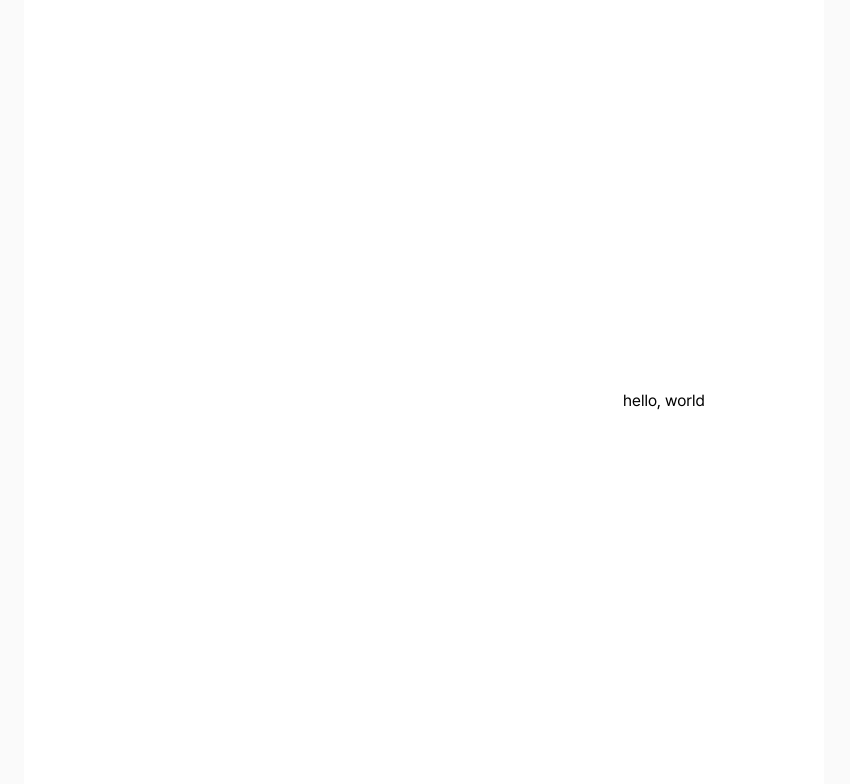
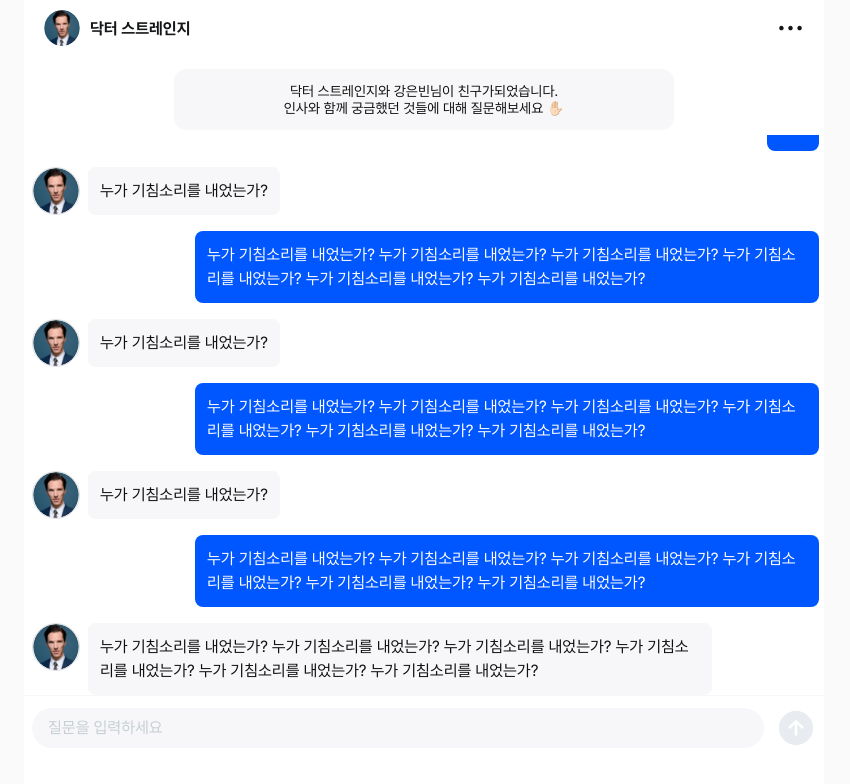
Before and after one commit to brianyun/dr-friend-web, a Next.js app: page / in a window 1280 px wide. Shown: the top 784 px of the page, without its empty margins (216-1066 px from the left). Built offline with nearby package versions, Linux system fonts and the light colour scheme.

Commit message:
feat: AIMessage, UserMessage 추가, /chat 를 /index 로 수정, 기본 상태관리 로직 추가

```diff
--- /dev/null
+++ b/common/assets/contants.ts
@@ -0,0 +1,69 @@
+import { Message } from 'common/models';
+
+export const DEFAULT_MESSAGES = [
+	{
+		id: 0,
+		role: 'user',
+		content: '안뇽',
+	} as Message,
+	{
+		id: 1,
+		role: 'assistant',
+		content: '누가 기침소리를 내었는가?',
+	} as Message,
+	{
+		id: 2,
+		role: 'user',
+		content: '안뇽',
+	} as Message,
+	{
+		id: 3,
+		role: 'assistant',
+		content:
+			'누가 기침소리를 내었는가? 누가 기침소리를 내었는가? 누가 기침소리를 내었는가? 누가 기침소리를 내었는가? 누가 기침소리를 내었는가? 누가 기침소리를 내었는가?',
+	} as Message,
+	{
+		id: 4,
+		role: 'user',
+		content: '안뇽',
+	} as Message,
+	{
+		id: 5,
+		role: 'assistant',
+		content: '누가 기침소리를 내었는가?',
+	} as Message,
+	{
+		id: 6,
+		role: 'user',
+		content:
+			'누가 기침소리를 내었는가? 누가 기침소리를 내었는가? 누가 기침소리를 내었는가? 누가 기침소리를 내었는가? 누가 기침소리를 내었는가? 누가 기침소리를 내었는가?',
+	} as Message,
+	{
+		id: 7,
+		role: 'assistant',
+		content: '누가 기침소리를 내었는가?',
+	} as Message,
+	{
+		id: 8,
+		role: 'user',
+		content:
+			'누가 기침소리를 내었는가? 누가 기침소리를 내었는가? 누가 기침소리를 내었는가? 누가 기침소리를 내었는가? 누가 기침소리를 내었는가? 누가 기침소리를 내었는가?',
+	} as Message,
+	{
+		id: 9,
+		role: 'assistant',
+		content: '누가 기침소리를 내었는가?',
+	} as Message,
+	{
+		id: 10,
+		role: 'user',
+		content:
+			'누가 기침소리를 내었는가? 누가 기침소리를 내었는가? 누가 기침소리를 내었는가? 누가 기침소리를 내었는가? 누가 기침소리를 내었는가? 누가 기침소리를 내었는가?',
+	} as Message,
+	{
+		id: 11,
+		role: 'assistant',
+		content:
+			'누가 기침소리를 내었는가? 누가 기침소리를 내었는가? 누가 기침소리를 내었는가? 누가 기침소리를 내었는가? 누가 기침소리를 내었는가? 누가 기침소리를 내었는가?',
+	} as Message,
+];
--- a/components/chat/AIMessage.tsx
+++ b/components/chat/AIMessage.tsx
@@ -2,13 +2,71 @@ import React from 'react';
 import styled from 'styled-components';
 import { palette } from 'common/styles';
 
-export const AIMessage = () => {
-	return <Div>AIMessage</Div>;
+export const AIMessage = ({ text }: { text: string }) => {
+	return (
+		<Div>
+			<ThumbnailImage src={'/dr_strange.svg'} alt="AI" />
+			<MessageContainer>
+				<MessageText isLeft={true}>{text}</MessageText>
+			</MessageContainer>
+		</Div>
+	);
 };
 
 const Div = styled.div`
 	display: flex;
+	flex-direction: row;
+	width: 100%;
+	justify-content: flex-start;
+	align-items: flex-start;
+`;
+const MessageContainer = styled.div`
+	display: flex;
+	max-width: calc(100% - 3rem - 8rem);
 	flex-direction: column;
-	width: 100%;
-	height: 100%;
+
+	@media (max-width: 800px) {
+		max-width: calc(100% - 3rem - 3rem);
+	}
 `;
+const MessageText = styled.p<{ isLeft: boolean }>`
+	display: flex;
+	flex-direction: column;
+	justify-content: center;
+	align-items: ${(props) => (props.isLeft ? 'flex-start' : 'flex-end')};
+
+	max-width: 100%;
+	font-size: 1rem;
+	font-weight: 400;
+	word-break: break-word;
+	white-space: pre-wrap;
+	line-height: 1.5rem;
+	margin: 0.5rem 0;
+
+	padding: 0.75rem;
+	border-radius: 0.5rem;
+	background-color: ${(props) =>
+		props.isLeft ? '#F7F7F9' : palette.brand.primary};
+	color: ${(props) => (props.isLeft ? '#101010' : palette.white)};
+
+	@media (max-width: 800px) {
+		font-size: 14px;
+	}
+`;
+
+const ThumbnailImage = styled.img`
+	display: flex;
+	flex-direction: column;
+	align-items: flex-start;
+	width: 3rem;
+	height: 3rem;
+	border-radius: 50%;
+	border: 1px solid ${palette.grey[300]};
+	margin: 0.5rem;
+	object-fit: cover;
+
+	@media (max-width: 800px) {
+		width: 2.5rem;
+		height: 2.5rem;
+	}
+`;
--- a/components/chat/ChatInputView.tsx
+++ b/components/chat/ChatInputView.tsx
@@ -3,17 +3,27 @@ import styled from 'styled-components';
 import { palette } from 'common/styles';
 
 type Props = {
+	input: string;
+	setInput: React.Dispatch<React.SetStateAction<string>>;
+	disableInput: boolean;
+	setDisableInput: React.Dispatch<React.SetStateAction<boolean>>;
 	handleSubmit: (value: string) => void;
 };
 
-export const ChatInputView: React.FC<Props> = ({ handleSubmit }) => {
-	const [inputValue, setInputValue] = useState<string>('');
+export const ChatInputView: React.FC<Props> = ({
+	input,
+	setInput,
+	disableInput,
+	setDisableInput,
+	handleSubmit,
+}) => {
 	const [height, setHeight] = useState('40px');
 	const [lineHeight, setLineHeight] = useState('40px');
 	const [topPadding, setTopPadding] = useState('0px');
 	const shadowTextareaRef = useRef(null);
 
 	useEffect(() => {
+		// handle height
 		const shadowTextarea = shadowTextareaRef.current;
 		if (!shadowTextarea) return;
 		const { scrollHeight } = shadowTextarea;
@@ -27,27 +37,48 @@ export const ChatInputView: React.FC<Props> = ({ handleSubmit }) => {
 			setHeight('40px');
 			setLineHeight('40px');
 		}
-	}, [inputValue]);
+
+		// handle disableInput
+		if (input.length > 0) {
+			setDisableInput(false);
+		} else {
+			setDisableInput(true);
+		}
+	}, [input]);
 
 	const handleChange = (e: React.ChangeEvent<HTMLTextAreaElement>) => {
-		setInputValue(e.target.value);
+		setInput(e.target.value);
+	};
+
+	const handleKeyDown = (e) => {
+		if (e.key === 'Enter') {
+			e.preventDefault();
+			handleSubmit(input);
+		}
 	};
 
 	return (
 		<Div>
 			<InteractionContainer>
-				<Input
+				<Textarea
 					placeholder={'질문을 입력하세요'}
 					name="input"
-					value={inputValue}
+					value={input}
 					onChange={(e) => handleChange(e)}
 					height={height}
 					lineHeight={lineHeight}
 					topPadding={topPadding}
+					onKeyDown={handleKeyDown}
 				/>
-				<ShadowTextarea ref={shadowTextareaRef} value={inputValue} readOnly />
-				<SubmitButton onClick={() => handleSubmit(inputValue)}>
-					<Icon src={'/send.svg'} alt="" />
+				<ShadowTextarea ref={shadowTextareaRef} value={input} readOnly />
+				<SubmitButton
+					onClick={() => handleSubmit(input)}
+					disabled={disableInput}
+				>
+					<Icon
+						src={disableInput ? '/send_disabled.svg' : '/send.svg'}
+						alt=""
+					/>
 				</SubmitButton>
 			</InteractionContainer>
 		</Div>
@@ -62,6 +93,7 @@ const Div = styled.div`
 	z-index: 900;
 	left: 0%;
 	bottom: 0;
+	background-color: white;
 
 	border-top: 1px solid #f7f7f9;
 	padding-top: 8px;
@@ -77,7 +109,7 @@ const InteractionContainer = styled.div`
 	margin: 0 8px 0 8px;
 	padding: 0.25rem 0;
 `;
-const Input = styled.textarea<{
+const Textarea = styled.textarea<{
 	height: string;
 	lineHeight: string;
 	topPadding: string;
@@ -111,6 +143,11 @@ const Input = styled.textarea<{
 	font-size: 16px;
 	font-weight: 400;
 	line-height: ${(props) => props.lineHeight};
+
+	&::-webkit-scrollbar {
+		width: 0px; /* Remove scrollbar space */
+		background: transparent; /* Optional: just make scrollbar invisible */
+	}
 `;
 const SubmitButton = styled.button`
 	display: flex;
--- a/components/chat/DefaultGreetingMessage.tsx
+++ b/components/chat/DefaultGreetingMessage.tsx
@@ -19,7 +19,6 @@ const Div = styled.div`
 	display: flex;
 	flex-direction: column;
 	width: 100%;
-	height: 100%;
 `;
 const MessageContainer = styled.div`
 	display: flex;
--- a/components/chat/UserMessage.tsx
+++ b/components/chat/UserMessage.tsx
@@ -2,13 +2,54 @@ import React from 'react';
 import styled from 'styled-components';
 import { palette } from 'common/styles';
 
-export const UserMessage = () => {
-	return <Div>UserMessage</Div>;
+export const UserMessage = ({ text }: { text: string }) => {
+	return (
+		<Div>
+			<MessageContainer>
+				<MessageText isLeft={false}>{text}</MessageText>
+			</MessageContainer>
+		</Div>
+	);
 };
 
 const Div = styled.div`
 	display: flex;
+	flex-direction: row;
+	width: 100%;
+	justify-content: flex-end;
+	align-items: flex-start;
+
+	margin: 0.5rem 10px 0.5rem 0;
+`;
+const MessageContainer = styled.div`
+	display: flex;
+	max-width: calc(100% - 3rem - 8rem);
 	flex-direction: column;
-	width: 100%;
-	height: 100%;
+
+	@media (max-width: 800px) {
+		max-width: calc(100% - 3rem - 3rem);
+	}
 `;
+const MessageText = styled.p<{ isLeft: boolean }>`
+	display: flex;
+	flex-direction: column;
+	justify-content: center;
+	align-items: ${(props) => (props.isLeft ? 'flex-start' : 'flex-end')};
+
+	max-width: 100%;
+	font-size: 1rem;
+	font-weight: 400;
+	word-break: break-word;
+	white-space: pre-wrap;
+	line-height: 1.5rem;
+
+	padding: 0.75rem;
+	border-radius: 0.5rem;
+	background-color: ${(props) =>
+		props.isLeft ? '#F7F7F9' : palette.brand.primary};
+	color: ${(props) => (props.isLeft ? '#101010' : palette.white)};
+
+	@media (max-width: 800px) {
+		font-size: 14px;
+	}
+`;
--- a/pages/index.tsx
+++ b/pages/index.tsx
@@ -1,19 +1,132 @@
-import React, { useState, useEffect } from 'react';
+import React, { useCallback, useEffect, useRef, useState } from 'react';
 import styled from 'styled-components';
 import { palette } from 'common/styles';
+import {
+	AIMessage,
+	ChatHeader,
+	ChatInputView,
+	ChatOnboarding,
+	DefaultGreetingMessage,
+	UserMessage,
+} from 'components/chat';
+import { useRecoilState } from 'recoil';
+import { Message } from 'common/models';
+import { messagesState } from 'recoil/atoms';
 
-export const index = () => {
-	return <Div>hello, world</Div>;
+const chat = () => {
+	const [showOnboarding, setShowOnboarding] = useState<boolean>(false);
+	const [messages, setMessages] = useRecoilState<Array<Message>>(messagesState);
+	const containerRef = useRef(null);
+	const [input, setInput] = useState<string>('');
+	const [disableInput, setDisableInput] = useState<boolean>(true);
+
+	useEffect(() => {
+		const isOnboarded = localStorage.getItem('isOnboarded');
+		if (isOnboarded) {
+			setShowOnboarding(false);
+		} else {
+			// 디버깅 목적으로 숨김
+			// setShowOnboarding(true);
+			setShowOnboarding(false);
+		}
+	}, []);
+
+	// scroll to bottom when new message is added
+	useEffect(() => {
+		containerRef.current.scrollTop = containerRef.current.scrollHeight;
+	}, [messages]);
+
+	useEffect(() => {
+		// 마지막 메세지가 user 이면 streamResponse 호출
+		if (messages.length > 1 && messages[messages.length - 1].role === 'user') {
+			const input = messages[messages.length - 1].content;
+			streamResponse(input, messages);
+		}
+	}, [messages]);
+
+	const streamResponse = async (input: string, messages: Array<Message>) => {
+		return;
+	};
+
+	const handleNewChat = useCallback(() => {
+		console.log('handleNewChat');
+	}, []);
+
+	const handleSubmit = useCallback((value: string) => {
+		console.log('handleSubmit', value);
+		setInput('');
+		setDisableInput(true);
+
+		const newUserMessage = {
+			role: 'user',
+			content: value,
+		} as Message;
+		setMessages((msgs) => [...msgs, newUserMessage]);
+	}, []);
+
+	return (
+		<Div>
+			{showOnboarding && (
+				<ChatOnboarding handleClick={() => setShowOnboarding(false)} />
+			)}
+			<ChatHeader handleNewChat={handleNewChat} />
+			<Spacer />
+			<DefaultGreetingMessage />
+			<MessageContainer ref={containerRef}>
+				{messages.map((msg, index) =>
+					msg.role === 'assistant' ? (
+						<AIMessage key={`ai-${index}-${msg.content}`} text={msg.content} />
+					) : (
+						<UserMessage
+							key={`user-${index}-${msg.content}`}
+							text={msg.content}
+						/>
+					)
+				)}
+			</MessageContainer>
+			<ChatInputView
+				input={input}
+				setInput={setInput}
+				disableInput={disableInput}
+				setDisableInput={setDisableInput}
+				handleSubmit={handleSubmit}
+			/>
+		</Div>
+	);
 };
 
-export default index;
+export default chat;
 
-export const Div = styled.div`
+const Div = styled.div`
 	display: flex;
 	flex-direction: column;
-	width: 100vw;
-	height: 100vh;
-	justify-content: center;
+	position: relative;
+	width: 100%;
+	height: 100%;
+	justify-content: flex-start;
 	align-items: center;
-	background-color: white;
 `;
+const Spacer = styled.div`
+	display: flex;
+	width: 100%;
+	height: 4rem;
+`;
+const MessageContainer = styled.div`
+	display: flex;
+	flex-direction: column;
+	width: 100%;
+	/* height: calc(100% - 4rem - 3.5rem); */
+	height: calc(100% - 4rem - 3.5rem - 7rem);
+	justify-content: top;
+	align-items: center;
+	overflow-y: scroll;
+
+	@media (max-width: 800px) {
+		height: calc(100% - 2.5rem - 2rem);
+	}
+
+	&::-webkit-scrollbar {
+		width: 0px; /* Remove scrollbar space */
+		background: transparent; /* Optional: just make scrollbar invisible */
+	}
+`;
--- a/pages/onboarding/phone.tsx
+++ b/pages/onboarding/phone.tsx
@@ -34,9 +34,7 @@ export const phone = () => {
 				isActive={phone.length >= 10}
 				isTriggerBottomsheet={true}
 			/>
-			{isBottomsheetVisible && (
-				<TermsBottomsheet nextButtonDestination="chat" />
-			)}
+			{isBottomsheetVisible && <TermsBottomsheet nextButtonDestination="" />}
 		</Div>
 	);
 };
--- a/recoil/atoms.ts
+++ b/recoil/atoms.ts
@@ -1,9 +1,11 @@
-import { User } from 'common/models';
+import { DEFAULT_MESSAGES } from 'common/assets/contants';
+import { Message } from 'common/models';
 import { atom } from 'recoil';
 
-export const userState = atom<User>({
-	key: 'userState',
-	default: {} as User,
+export const messagesState = atom<Array<Message>>({
+	key: 'messagesState',
+	// default: [],
+	default: DEFAULT_MESSAGES,
 });
 
 export const isBottomsheetVisibleState = atom<boolean>({
```
Also changed, not shown: common/models/index.ts (+4 -11 lines), pages/chat.tsx (deleted, +0 -61 lines), public/send_disabled.svg (added).
